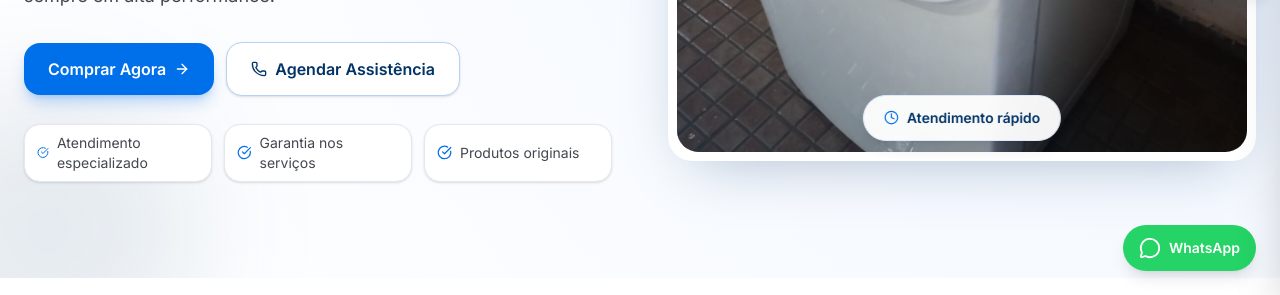
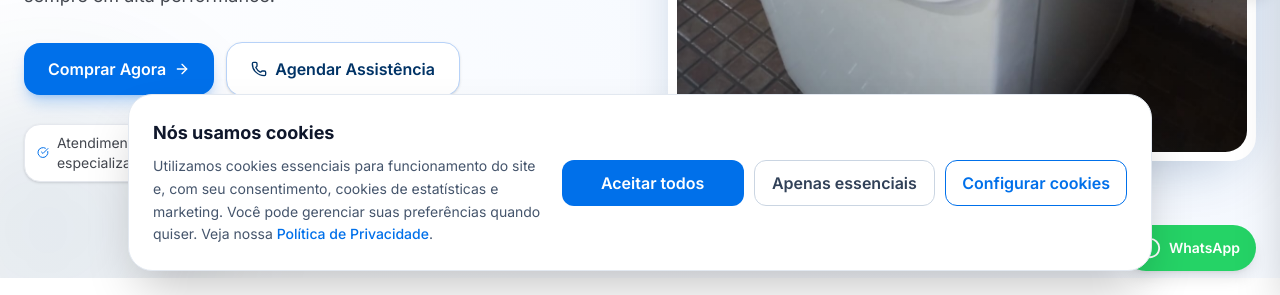
Before and after one commit to QueirozMoura/assistencia-tecnica, a React (Vite) app in the folder frontend/: page / in a window 1280 px wide. Shown: the part 505-800 px from the top of the page. Built offline with nearby package versions, Linux system fonts and the light colour scheme; no server answers.

Commit message:
feat: implementa sistema de consentimento de cookies LGPD

```diff
--- /dev/null
+++ b/frontend/src/components/layout/CookieConsent.jsx
@@ -0,0 +1,195 @@
+import { useEffect, useState } from 'react'
+import { Link } from 'react-router-dom'
+import {
+  COOKIE_DEFAULT_PREFERENCES,
+  normalizeCookiePreferences,
+} from '../../constants/cookies'
+
+function CookieSettingsModal({
+  open,
+  draftPreferences,
+  onChange,
+  onClose,
+  onSave,
+}) {
+  if (!open) return null
+
+  return (
+    <div
+      className="fixed inset-0 z-[70] flex items-center justify-center bg-black/60 px-4"
+      role="dialog"
+      aria-modal="true"
+      aria-label="Configurações de Cookies"
+    >
+      <div className="w-full max-w-xl rounded-2xl bg-white shadow-2xl overflow-hidden">
+        <div className="border-b border-slate-200 px-6 py-4 flex items-start justify-between gap-3">
+          <div>
+            <h2 className="text-lg md:text-xl font-bold text-slate-900">Configurações de Cookies</h2>
+            <p className="text-sm text-slate-600 mt-1">
+              Escolha quais cookies deseja permitir. Você pode alterar essas preferências a qualquer momento.
+            </p>
+          </div>
+          <button
+            type="button"
+            onClick={onClose}
+            className="text-slate-500 hover:text-slate-800 transition-colors text-sm font-medium"
+          >
+            Fechar
+          </button>
+        </div>
+
+        <div className="px-6 py-5 space-y-4">
+          <div className="rounded-xl border border-slate-200 p-4">
+            <div className="flex items-center justify-between gap-3">
+              <div>
+                <h3 className="font-semibold text-slate-900">Cookies Essenciais</h3>
+                <p className="text-sm text-slate-600">
+                  Necessários para o funcionamento básico da plataforma.
+                </p>
+              </div>
+              <span className="text-xs font-semibold px-3 py-1 rounded-full bg-slate-100 text-slate-700">
+                Sempre ativo
+              </span>
+            </div>
+          </div>
+
+          <label className="rounded-xl border border-slate-200 p-4 flex items-center justify-between gap-4 cursor-pointer">
+            <div>
+              <h3 className="font-semibold text-slate-900">Cookies de Estatísticas</h3>
+              <p className="text-sm text-slate-600">
+                Ajudam a entender como o site é utilizado para melhorar a experiência.
+              </p>
+            </div>
+            <input
+              type="checkbox"
+              checked={draftPreferences.statistics}
+              onChange={(e) => onChange({ statistics: e.target.checked })}
+              className="h-5 w-5 rounded border-slate-300 accent-[#0070ea]"
+            />
+          </label>
+
+          <label className="rounded-xl border border-slate-200 p-4 flex items-center justify-between gap-4 cursor-pointer">
+            <div>
+              <h3 className="font-semibold text-slate-900">Cookies de Marketing</h3>
+              <p className="text-sm text-slate-600">
+                Usados para personalizar campanhas e exibir conteúdos relevantes.
+              </p>
+            </div>
+            <input
+              type="checkbox"
+              checked={draftPreferences.marketing}
+              onChange={(e) => onChange({ marketing: e.target.checked })}
+              className="h-5 w-5 rounded border-slate-300 accent-[#0070ea]"
+            />
+          </label>
+
+          <p className="text-xs text-slate-500">
+            Consulte nossa{' '}
+            <Link to="/sobre" className="text-[#0070ea] hover:underline">
+              Política de Privacidade
+            </Link>{' '}
+            para mais detalhes.
+          </p>
+        </div>
+
+        <div className="border-t border-slate-200 px-6 py-4 flex flex-col sm:flex-row gap-3 sm:justify-end">
+          <button
+            type="button"
+            onClick={onClose}
+            className="px-4 py-2 rounded-lg border border-slate-300 text-slate-700 hover:bg-slate-50 transition-colors"
+          >
+            Cancelar
+          </button>
+          <button
+            type="button"
+            onClick={onSave}
+            className="px-4 py-2 rounded-lg bg-[#0070ea] text-white font-semibold hover:bg-[#0059bb] transition-colors"
+          >
+            Salvar preferências
+          </button>
+        </div>
+      </div>
+    </div>
+  )
+}
+
+export default function CookieConsent({
+  shouldShowBanner,
+  openSettings,
+  currentPreferences,
+  onAcceptAll,
+  onAcceptEssential,
+  onSavePreferences,
+  onOpenSettings,
+  onCloseSettings,
+}) {
+  const [draftPreferences, setDraftPreferences] = useState(COOKIE_DEFAULT_PREFERENCES)
+
+  useEffect(() => {
+    setDraftPreferences(normalizeCookiePreferences(currentPreferences || COOKIE_DEFAULT_PREFERENCES))
+  }, [currentPreferences, openSettings])
+
+  const handleChange = (patch) => {
+    setDraftPreferences((prev) => normalizeCookiePreferences({ ...prev, ...patch }))
+  }
+
+  return (
+    <>
+      {shouldShowBanner && (
+        <div className="fixed inset-x-0 bottom-0 z-[60] p-4 md:p-6">
+          <div className="mx-auto max-w-5xl rounded-2xl bg-white shadow-2xl border border-slate-200 overflow-hidden">
+            <div className="px-5 py-5 md:px-6 md:py-6 flex flex-col lg:flex-row lg:items-center gap-5">
+              <div className="flex-1">
+                <h2 className="text-base md:text-lg font-bold text-slate-900">Nós usamos cookies</h2>
+                <p className="text-sm text-slate-600 mt-2 leading-relaxed">
+                  Utilizamos cookies essenciais para funcionamento do site e, com seu consentimento,
+                  cookies de estatísticas e marketing. Você pode gerenciar suas preferências quando quiser.
+                  Veja nossa{' '}
+                  <Link to="/sobre" className="text-[#0070ea] hover:underline font-medium">
+                    Política de Privacidade
+                  </Link>
+                  .
+                </p>
+              </div>
+
+              <div className="w-full lg:w-auto grid sm:grid-cols-3 gap-2.5">
+                <button
+                  type="button"
+                  onClick={onAcceptAll}
+                  className="px-4 py-2.5 rounded-lg bg-[#0070ea] text-white font-semibold hover:bg-[#0059bb] transition-colors"
+                >
+                  Aceitar todos
+                </button>
+                <button
+                  type="button"
+                  onClick={onAcceptEssential}
+                  className="px-4 py-2.5 rounded-lg border border-slate-300 text-slate-700 font-semibold hover:bg-slate-50 transition-colors"
+                >
+                  Apenas essenciais
+                </button>
+                <button
+                  type="button"
+                  onClick={() => {
+                    setDraftPreferences(normalizeCookiePreferences(currentPreferences || COOKIE_DEFAULT_PREFERENCES))
+                    onOpenSettings?.()
+                  }}
+                  className="px-4 py-2.5 rounded-lg border border-[#0070ea] text-[#0070ea] font-semibold hover:bg-[#e9f3ff] transition-colors"
+                >
+                  Configurar cookies
+                </button>
+              </div>
+            </div>
+          </div>
+        </div>
+      )}
+
+      <CookieSettingsModal
+        open={openSettings}
+        draftPreferences={draftPreferences}
+        onChange={handleChange}
+        onClose={onCloseSettings}
+        onSave={() => onSavePreferences(draftPreferences)}
+      />
+    </>
+  )
+}
--- a/frontend/src/components/layout/Footer.jsx
+++ b/frontend/src/components/layout/Footer.jsx
@@ -28,7 +28,7 @@ const footerLinks = {
   ],
 }
 
-export default function Footer() {
+export default function Footer({ onOpenCookieSettings }) {
   return (
     <footer className="bg-[#001e40] text-white">
       {/* Main Footer */}
@@ -176,7 +176,15 @@ export default function Footer() {
         <div className="container-max py-4 flex flex-col md:flex-row justify-between items-center gap-3 text-xs text-[#8fa8c8]">
           <p>© {new Date().getFullYear()} EletroCenter. Todos os direitos reservados.</p>
           <div className="flex items-center gap-4">
-            <Link to="/contato" className="hover:text-white transition-colors">Política de Privacidade</Link>
+            <Link to="/sobre" className="hover:text-white transition-colors">Política de Privacidade</Link>
+            <span>|</span>
+            <button
+              type="button"
+              onClick={onOpenCookieSettings}
+              className="hover:text-white transition-colors"
+            >
+              Configurações de Cookies
+            </button>
             <span>|</span>
             <Link to="/contato" className="hover:text-white transition-colors">Termos de Uso</Link>
           </div>
--- a/frontend/src/components/layout/Layout.jsx
+++ b/frontend/src/components/layout/Layout.jsx
@@ -1,16 +1,43 @@
-import { useState } from 'react'
+import { useMemo, useState } from 'react'
 import { Outlet } from 'react-router-dom'
 import Navbar from './Navbar'
 import Footer from './Footer'
 import WhatsAppButton from './WhatsAppButton'
 import CartDrawer from './CartDrawer'
+import CookieConsent from './CookieConsent'
+import {
+  COOKIE_DEFAULT_PREFERENCES,
+  normalizeCookiePreferences,
+} from '../../constants/cookies'
 import { useCart } from '../../hooks/useCart'
 import { useWishlist } from '../../hooks/useWishlist'
 
+const COOKIE_PREFERENCES_STORAGE_KEY = 'assistencia:cookie-preferences'
+
 export default function Layout() {
   const [cartOpen, setCartOpen] = useState(false)
+  const [cookieSettingsOpen, setCookieSettingsOpen] = useState(false)
+  const [cookiePreferences, setCookiePreferences] = useState(() => {
+    const raw = localStorage.getItem(COOKIE_PREFERENCES_STORAGE_KEY)
+    if (!raw) return null
+
+    try {
+      return normalizeCookiePreferences(JSON.parse(raw))
+    } catch {
+      return null
+    }
+  })
+
   const cart = useCart()
   const wishlist = useWishlist()
+
+  const shouldShowCookieBanner = useMemo(() => cookiePreferences === null, [cookiePreferences])
+
+  const persistCookiePreferences = (preferences) => {
+    const normalized = normalizeCookiePreferences(preferences)
+    localStorage.setItem(COOKIE_PREFERENCES_STORAGE_KEY, JSON.stringify(normalized))
+    setCookiePreferences(normalized)
+  }
 
   return (
     <div className="min-h-screen flex flex-col bg-[#f7f9ff]">
@@ -25,8 +52,30 @@ export default function Layout() {
         <Outlet context={{ cart, wishlist }} />
       </main>
 
-      <Footer />
+      <Footer onOpenCookieSettings={() => setCookieSettingsOpen(true)} />
       <WhatsAppButton />
+
+      <CookieConsent
+        shouldShowBanner={shouldShowCookieBanner}
+        openSettings={cookieSettingsOpen}
+        currentPreferences={cookiePreferences}
+        onAcceptAll={() => persistCookiePreferences({
+          essential: true,
+          statistics: true,
+          marketing: true,
+        })}
+        onAcceptEssential={() => persistCookiePreferences({
+          essential: true,
+          statistics: false,
+          marketing: false,
+        })}
+        onSavePreferences={(preferences) => {
+          persistCookiePreferences(preferences)
+          setCookieSettingsOpen(false)
+        }}
+        onOpenSettings={() => setCookieSettingsOpen(true)}
+        onCloseSettings={() => setCookieSettingsOpen(false)}
+      />
 
       <CartDrawer
         open={cartOpen}
--- /dev/null
+++ b/frontend/src/constants/cookies.js
@@ -0,0 +1,23 @@
+export const COOKIE_CONSENT_STORAGE_KEY = 'cookie-consent-preferences-v1'
+
+export const COOKIE_DEFAULT_PREFERENCES = {
+  essentials: true,
+  statistics: false,
+  marketing: false,
+}
+
+export function normalizeCookiePreferences(input) {
+  return {
+    essentials: true,
+    statistics: Boolean(input?.statistics),
+    marketing: Boolean(input?.marketing),
+  }
+}
+
+export function createCookieConsentPayload(preferences) {
+  return {
+    version: 1,
+    updatedAt: new Date().toISOString(),
+    preferences: normalizeCookiePreferences(preferences),
+  }
+}
```
